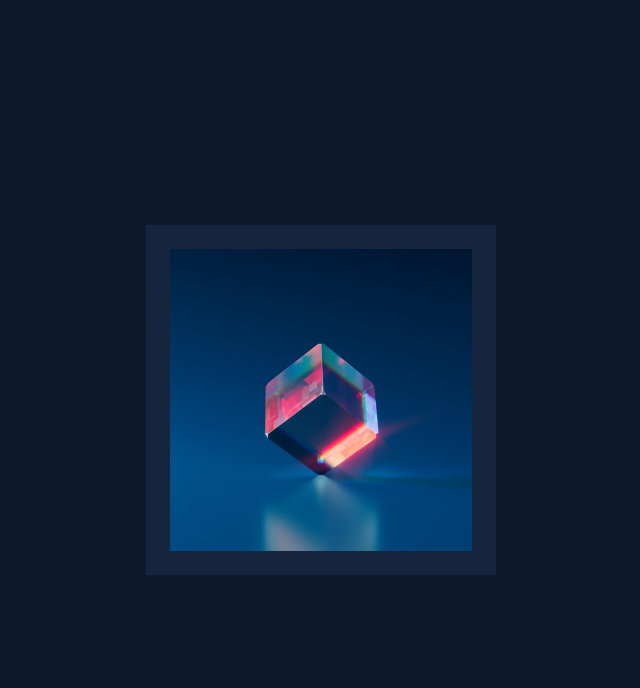
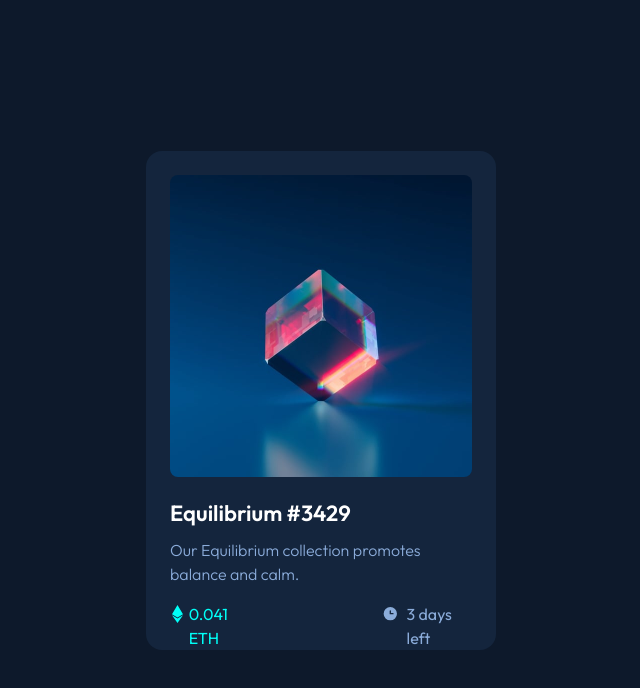
Before and after one commit to lioneltraore/frontendmentor.io-challenges, a React (Create React App) app in the folder React/nft-preview-card/: page / in a window 1280 px wide. Shown: the top 688 px of the page, without its empty margins (319-959 px from the left). Built offline with nearby package versions, Linux system fonts and the light colour scheme.

Commit message:
add card body

```diff
--- a/React/nft-preview-card/src/components/UI/Card/Card.js
+++ b/React/nft-preview-card/src/components/UI/Card/Card.js
@@ -1,9 +1,15 @@
 import illustration from "../../../assets/images/image-equilibrium.jpg";
+import priceIcon from "../../../assets/images/icon-ethereum.svg";
+import clockIcon from "../../../assets/images/icon-clock.svg";
+import CardBody from "./CardBody";
+import CardHeader from "./CardHeader";
 
 const Card = () => {
     return (
-        <div className="p-6 bg-dark-blue-secondary max-w-[350px]">
-            <img src={illustration} alt="equilibrium"/>
+        <div className="p-6 bg-dark-blue-secondary rounded-2xl max-w-[350px]">
+            <CardHeader img={illustration} title={"equilibrium"} />
+            <CardBody priceIcon={priceIcon}
+            priceIconTile="ethereum" clockIcon={clockIcon} clockIconTile="clock" />
         </div>
     );
 }
--- /dev/null
+++ b/React/nft-preview-card/src/components/UI/Card/CardBody.js
@@ -0,0 +1,24 @@
+const CardBody = (props) => {
+    return (
+        <>
+            <h1 className="text-white font-outfit-semibold mt-5 text-[22px]">Equilibrium #3429</h1>
+
+            <p className="text-soft-blue font-outfit-light mt-2">
+                Our Equilibrium collection promotes balance and calm.
+            </p>
+
+            <div className="flex justify-between mt-4">
+                <span className="flex text-cyan font-outfit">
+                    <img className="mr-1 object-scale-down" src={props.priceIcon} alt={props.priceIconTile}/>
+                    0.041 ETH
+                </span>
+                <span className="flex text-soft-blue font-outfit">
+                    <img className="mr-1 object-scale-down" src={props.clockIcon} alt={props.clockIconTitle}/>
+                    3 days left
+                </span>
+            </div>
+        </>
+    );
+}
+
+export default CardBody;
--- /dev/null
+++ b/React/nft-preview-card/src/components/UI/Card/CardHeader.js
@@ -0,0 +1,7 @@
+const CardHeader = (props) => {
+    return (
+        <img className="rounded-lg" src={props.img} alt={props.title}/>
+    );
+}
+
+export default CardHeader;
--- a/React/nft-preview-card/src/index.css
+++ b/React/nft-preview-card/src/index.css
@@ -1,6 +1,7 @@
 @tailwind base;
 @tailwind components;
 @tailwind utilities;
+
 
 @font-face {
   font-family: "outfit";
```
